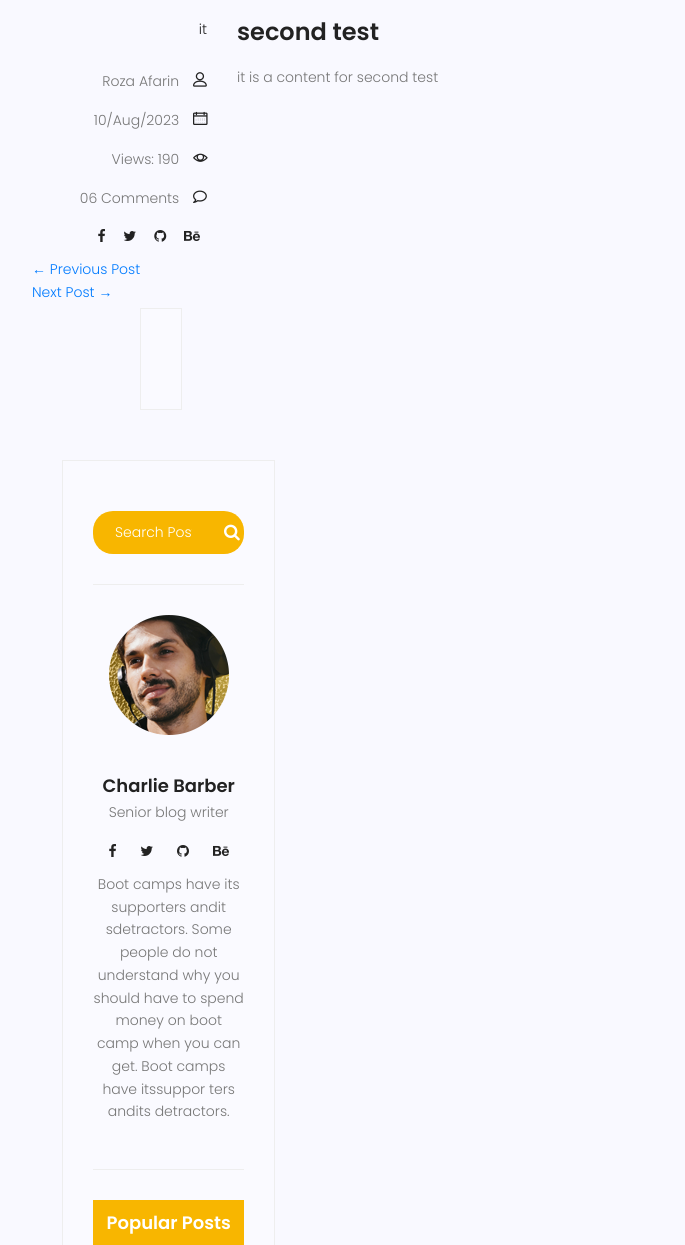
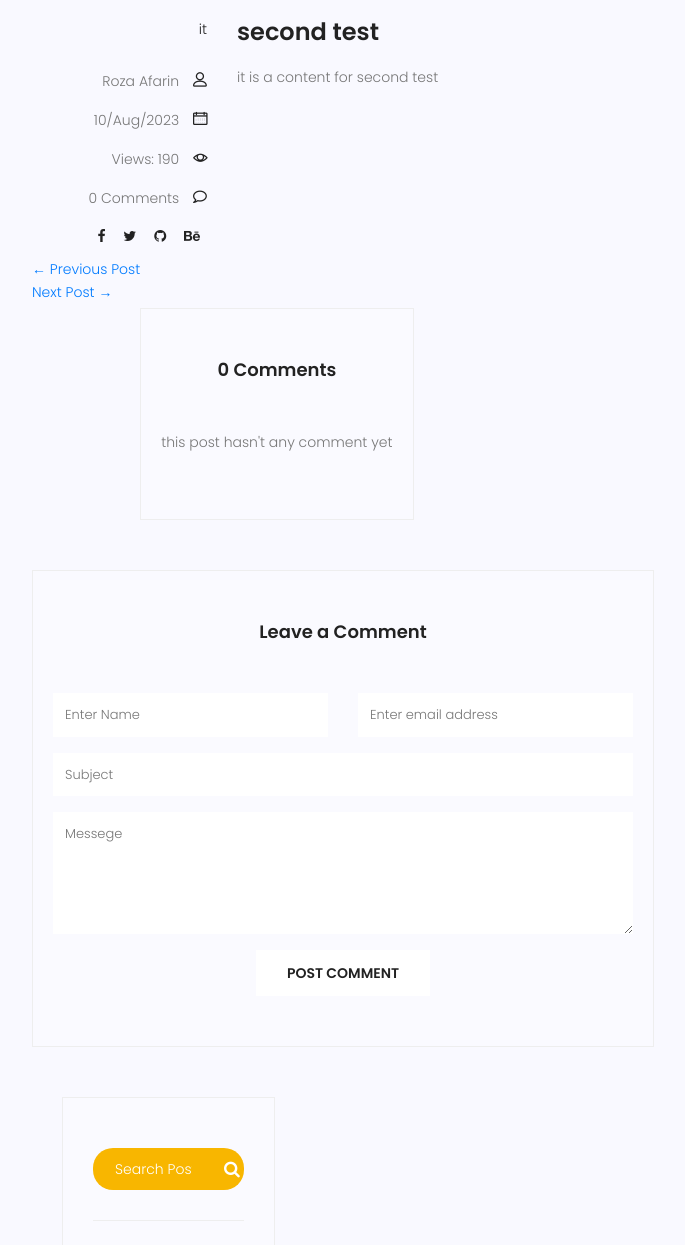
Before and after one commit to Roza-Afarin/mySite, a Django app: page /blog/2 in a window 1280 px wide. Shown: the part 791-2036 px from the top of the page, without its empty margins (38-723 px from the left). Run offline with Django 4.2, Linux system fonts and the light colour scheme; data comes from the database, SQL or seed files in the repository; both versions use the stored data as it was after the commit; parts of the project's set-up code (start-up, migrations or seed data) failed here and were passed over; some libraries are stand-ins or nearby versions.

Commit message:
comment section is completed

```diff
--- /dev/null
+++ b/blog/forms.py
@@ -0,0 +1,10 @@
+from django import forms
+from blog.models import Comment
+
+
+
+class CommentsForm(forms.ModelForm):
+
+    class Meta:
+        model = Comment
+        fields = ['post','name','email','subject','message']
--- a/blog/models.py
+++ b/blog/models.py
@@ -12,6 +12,9 @@ class Category(models.Model) :
 
     def __str__(self):
         return self.name
+
+
+
 
 class post(models.Model):
     image = models.ImageField(upload_to='blog',default='blog/default.jpg')
@@ -44,6 +47,20 @@ class post(models.Model):
         return "{}-{}".format(self.title,self.id)
 
 
+class Comment(models.Model):
+    post = models.ForeignKey(post,on_delete=models.CASCADE)
+    name = models.CharField(max_length=255)
+    email = models.EmailField()
+    subject = models.CharField(max_length=255)
+    message = models.TextField()
+    approved = models.BooleanField(default=False)
+    created_date = models.DateTimeField(auto_now_add=True)
+    updated_date = models.DateTimeField(auto_now=True)
+
+    def __str__(self):
+        return self.name
+
+
 class Meta:
     ordering = ['created_date']
     #verbose_name = ['Post']# change name in show
--- a/blog/templatetags/custom_tags.py
+++ b/blog/templatetags/custom_tags.py
@@ -1,7 +1,12 @@
 from django import template
-from blog.models import post,Category
+from blog.models import post,Category,Comment
 
 register = template.Library()
+
+@register.simple_tag(name='comment_count')
+def count_comments(pid):
+    posts = post.objects.get(id=pid)
+    return Comment.objects.filter(post=posts).count()
 
 @register.simple_tag
 def subtract(value, arg):
--- a/blog/views.py
+++ b/blog/views.py
@@ -5,11 +5,12 @@ from django.shortcuts import render,get_object_or_404
 #import datetime
 #from hitcount.views import HitCountDetailView
 from django.core.paginator import Paginator,EmptyPage,PageNotAnInteger
-from blog.models import post
+from blog.models import post,Comment
 from datetime import *
 from django.utils import timezone
 from django.views.generic import ListView
-
+from blog.forms import CommentsForm
+from django.contrib import messages
 
 #class PostDetailView(HitCountDetailView):
 #    model = post
@@ -55,6 +56,14 @@ def blog_index(request,**kwargs):
     return render(request,'blog/blog-home.html',context)#template
 
 def blog_single(request,pk):
+    if request.method == 'POST':
+        form = CommentsForm(request.POST)
+        if form.is_valid():
+            form = form.save()
+            messages.add_message(request, messages.SUCCESS, "your comment submitted successfully")
+        else:
+            messages.add_message(request, messages.ERROR, "your comment didn't submitted")
+
     posts = get_object_or_404(post,pk=pk,status = 1)
     posts.conted_vies+=1
     posts.save()
@@ -65,8 +74,10 @@ def blog_single(request,pk):
     try:
         previous = posts.get_previous_by_created_date()
     except posts.DoesNotExist:
-         previous = None
-    context = {'posts':posts,'next':next,'previous':previous}
+        previous = None
+    comments = Comment.objects.filter(post=posts.id,approved=True).order_by('-created_date')
+    form = CommentsForm()
+    context = {'posts':posts,'next':next,'previous':previous,'comments':comments,'form':form}
     return render(request,'blog/blog-single.html',context)
 
 def blog_category(request,cat_name):
--- a/templates/blog/blog-home.html
+++ b/templates/blog/blog-home.html
@@ -109,7 +109,7 @@
 									class="lnr lnr-calendar-full"></span></p>
 							<p class="view col-lg-12 col-md-12 col-6"><a href="#">Views: {{post.conted_vies}}</a> <span
 									class="lnr lnr-eye"></span></p>
-							<p class="comments col-lg-12 col-md-12 col-6"><a href="#">06 Comments</a> <span
+							<p class="comments col-lg-12 col-md-12 col-6"><a href="#">{% comment_count post.id %} Comments</a> <span
 									class="lnr lnr-bubble"></span></p>
 						</div>
 					</div>
--- a/templates/blog/blog-single.html
+++ b/templates/blog/blog-single.html
@@ -4,6 +4,7 @@
 {% block content%}
 {% load custom_tags %}
 {% load mathfilters %}
+{% load humanize %}
 
 <!-- start banner Area -->
 <section class="relative about-banner">
@@ -49,7 +50,7 @@
 							<p class="view col-lg-12 col-md-12 col-6"><a href="#">Views: {{posts.conted_vies}}</a>
 								<span class="lnr lnr-eye"></span>
 							</p>
-							<p class="comments col-lg-12 col-md-12 col-6"><a href="#">06 Comments</a> <span
+							<p class="comments col-lg-12 col-md-12 col-6"><a href="#">{{comments|length}} Comments</a> <span
 									class="lnr lnr-bubble"></span></p>
 							<ul class="social-links col-lg-12 col-md-12 col-6">
 								<li><a href="#"><i class="fa fa-facebook"></i></a></li>
@@ -97,7 +98,7 @@
 						</li>
 						{% endif %}
 					</ul>
-
+                    <!--
 					<div class="comment-form">
 						<div id="disqus_thread"></div>
 						<script>
@@ -120,9 +121,11 @@
 						<noscript>Please enable JavaScript to view the <a href="https://disqus.com/?ref_noscript">comments powered by Disqus.</a></noscript>
 
 					</div>
-					<!--
+					-->
+
 					<div class="comments-area">
-						<h4>05 Comments</h4>
+						<h4>{{comments|length}} Comments</h4>
+						{% for comment in comments %}
 						<div class="comment-list">
 							<div class="single-comment justify-content-between d-flex">
 								<div class="user justify-content-between d-flex">
@@ -130,111 +133,52 @@
 										<img src="{% static 'img/blog/c1.jpg' %}" alt="">
 									</div>
 									<div class="desc">
-										<h5><a href="#">Emilly Blunt</a></h5>
-										<p class="date">December 4, 2017 at 3:12 pm </p>
+										<h5><a href="#">{{comment.name}}</a></h5>
+										<p class="date">{{comment.created_date|naturaltime}} </p>
 										<p class="comment">
-											Never say goodbye till the end comes!
+											{{comment.message}}
 										</p>
 									</div>
 								</div>
+								<!--
 								<div class="reply-btn">
 									<a href="" class="btn-reply text-uppercase">reply</a>
 								</div>
+								-->
 							</div>
 						</div>
-						<div class="comment-list left-padding">
-							<div class="single-comment justify-content-between d-flex">
-								<div class="user justify-content-between d-flex">
-									<div class="thumb">
-										<img src="{% static 'img/blog/c2.jpg' %}" alt="">
-									</div>
-									<div class="desc">
-										<h5><a href="#">Elsie Cunningham</a></h5>
-										<p class="date">December 4, 2017 at 3:12 pm </p>
-										<p class="comment">
-											Never say goodbye till the end comes!
-										</p>
-									</div>
-								</div>
-								<div class="reply-btn">
-									<a href="" class="btn-reply text-uppercase">reply</a>
-								</div>
-							</div>
-						</div>
-						<div class="comment-list left-padding">
-							<div class="single-comment justify-content-between d-flex">
-								<div class="user justify-content-between d-flex">
-									<div class="thumb">
-										<img src="{% static 'img/blog/c3.jpg' %}" alt="">
-									</div>
-									<div class="desc">
-										<h5><a href="#">Annie Stephens</a></h5>
-										<p class="date">December 4, 2017 at 3:12 pm </p>
-										<p class="comment">
-											Never say goodbye till the end comes!
-										</p>
-									</div>
-								</div>
-								<div class="reply-btn">
-									<a href="" class="btn-reply text-uppercase">reply</a>
-								</div>
-							</div>
-						</div>
-						<div class="comment-list">
-							<div class="single-comment justify-content-between d-flex">
-								<div class="user justify-content-between d-flex">
-									<div class="thumb">
-										<img src="{% static 'img/blog/c4.jpg' %}" alt="">
-									</div>
-									<div class="desc">
-										<h5><a href="#">Maria Luna</a></h5>
-										<p class="date">December 4, 2017 at 3:12 pm </p>
-										<p class="comment">
-											Never say goodbye till the end comes!
-										</p>
-									</div>
-								</div>
-								<div class="reply-btn">
-									<a href="" class="btn-reply text-uppercase">reply</a>
-								</div>
-							</div>
-						</div>
-						<div class="comment-list">
-							<div class="single-comment justify-content-between d-flex">
-								<div class="user justify-content-between d-flex">
-									<div class="thumb">
-										<img src="{% static 'img/blog/c5.jpg' %}" alt="">
-									</div>
-									<div class="desc">
-										<h5><a href="#">Ina Hayes</a></h5>
-										<p class="date">December 4, 2017 at 3:12 pm </p>
-										<p class="comment">
-											Never say goodbye till the end comes!
-										</p>
-									</div>
-								</div>
-								<div class="reply-btn">
-									<a href="" class="btn-reply text-uppercase">reply</a>
-								</div>
-							</div>
-						</div>
+						{% empty %}
+						<p>
+							this post hasn't any comment yet
+						</p>
+						{% endfor %}
 					</div>
+
+
 					<div class="comment-form">
 						<h4>Leave a Comment</h4>
-						<form>
+
+						<form  method="POST" action="{% url 'blog:detail' pk=posts.id %}">
+						{% csrf_token %}
+						<!--
+						<form method="POST" action="{% url 'blog:detail' pk=posts.id %}">
+
+							{{form.as_p}}
+						-->
+					        <input type="hidden" name="post" value="{{posts.id}}">
 							<div class="form-group form-inline">
 								<div class="form-group col-lg-6 col-md-12 name">
-									<input type="text" class="form-control" id="name" placeholder="Enter Name"
+									<input type="text" class="form-control" name="name" placeholder="Enter Name"
 										onfocus="this.placeholder = ''" onblur="this.placeholder = 'Enter Name'">
 								</div>
 								<div class="form-group col-lg-6 col-md-12 email">
-									<input type="email" class="form-control" id="email"
+									<input type="email" class="form-control" name="email"
 										placeholder="Enter email address" onfocus="this.placeholder = ''"
 										onblur="this.placeholder = 'Enter email address'">
 								</div>
 							</div>
 							<div class="form-group">
-								<input type="text" class="form-control" id="subject" placeholder="Subject"
+								<input type="text" class="form-control" name="subject" placeholder="Subject"
 									onfocus="this.placeholder = ''" onblur="this.placeholder = 'Subject'">
 							</div>
 							<div class="form-group">
@@ -242,10 +186,11 @@
 									onfocus="this.placeholder = ''" onblur="this.placeholder = 'Messege'"
 									required=""></textarea>
 							</div>
-							<a href="#" class="primary-btn text-uppercase">Post Comment</a>
+
+							<button type="submit" class="primary-btn text-uppercase">Post Comment</button>
 						</form>
 					</div>
-					-->
+
 
 				</div>
 				<div class="col-lg-4 sidebar-widgets">
```
Also changed, not shown: blog/admin.py (+11 -1 lines), blog/migrations/0008_comment.py (added), db.sqlite3.
